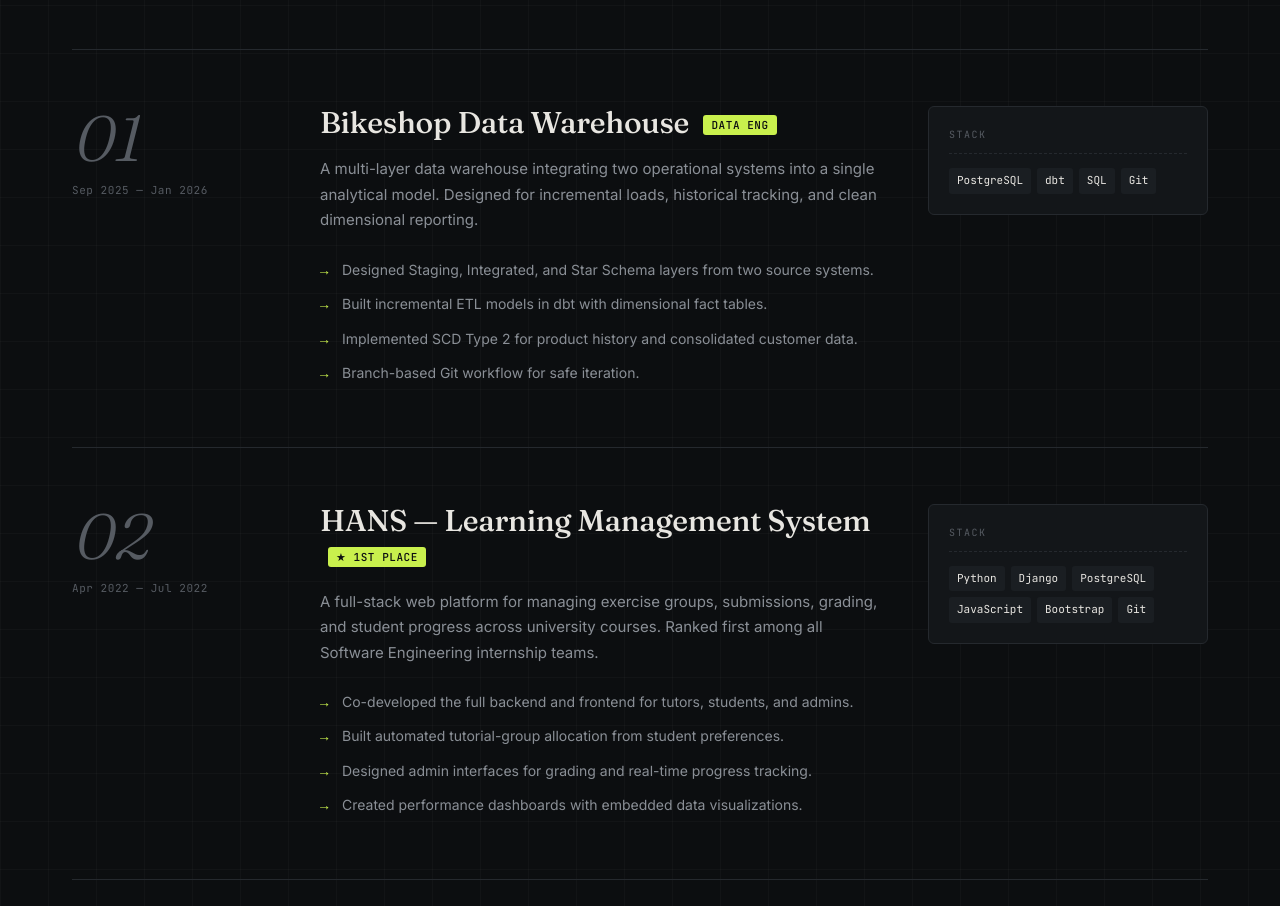
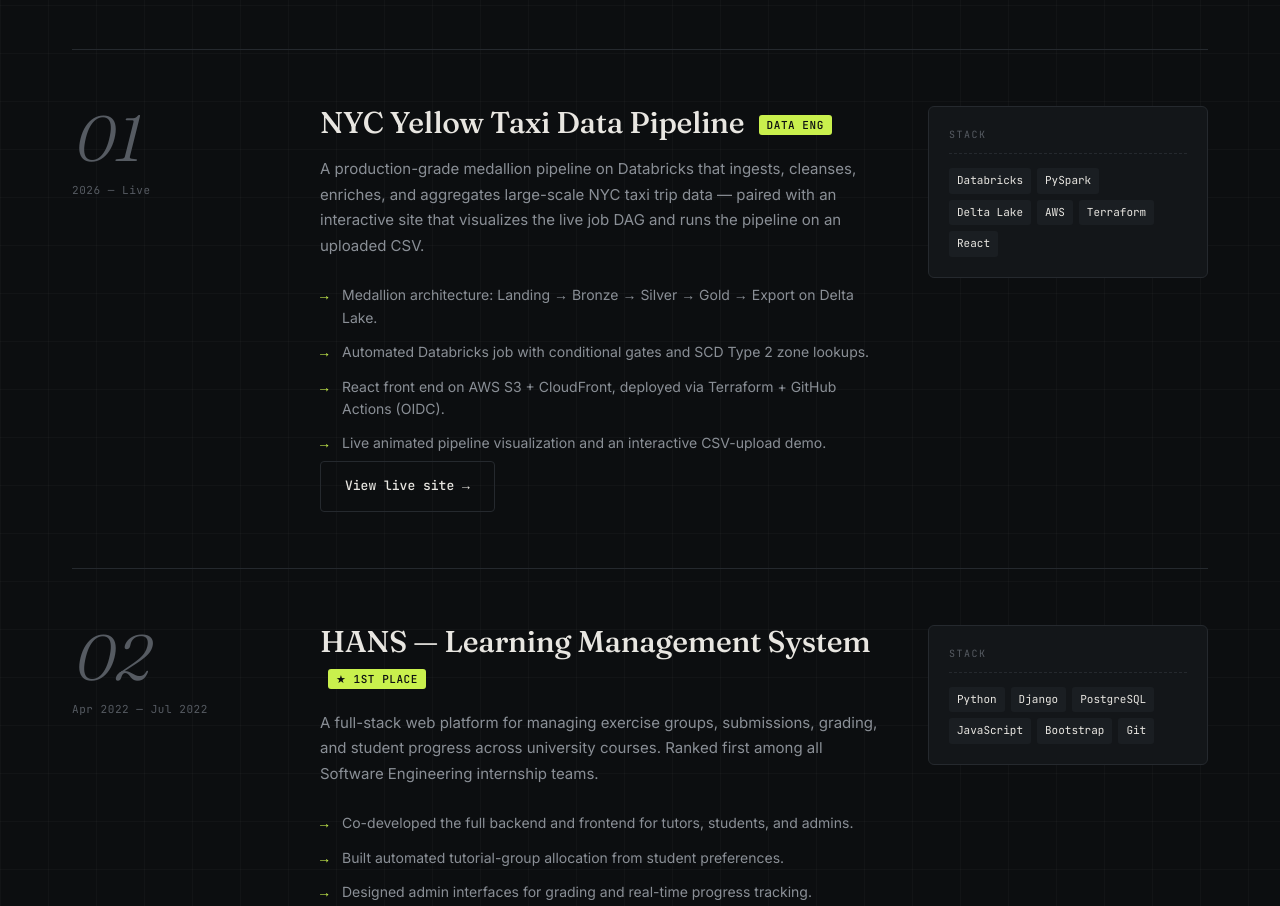
Before and after one commit to AhmedBenTourkia/portfolio, a website: page frontend/index.html in a window 1280 px wide. Shown: the part 1723-2629 px from the top of the page. Drawn offline with Linux system fonts and the light colour scheme.

Commit message:
Feature: Added a link to nyc-taxi website

```diff
--- a/frontend/index.html
+++ b/frontend/index.html
@@ -1023,35 +1023,41 @@
         <article class="project">
           <div>
             <div class="project-num">01</div>
-            <div class="project-date">Sep 2025 — Jan 2026</div>
+            <div class="project-date">2026 — Live</div>
           </div>
           <div class="project-body">
-            <h3 data-i18n-html="projects.p1.title">
-              Bikeshop Data Warehouse <span class="badge">DATA ENG</span>
-            </h3>
-            <p class="project-desc" data-i18n="projects.p1.desc">
-              A multi-layer data warehouse integrating two operational systems into a single
-              analytical model. Designed for incremental loads, historical tracking, and clean
-              dimensional reporting.
+            <h3>NYC Yellow Taxi Data Pipeline <span class="badge">DATA ENG</span></h3>
+            <p class="project-desc">
+              A production-grade medallion pipeline on Databricks that ingests, cleanses, enriches,
+              and aggregates large-scale NYC taxi trip data — paired with an interactive site that
+              visualizes the live job DAG and runs the pipeline on an uploaded CSV.
             </p>
             <ul class="project-bullets">
-              <li data-i18n="projects.p1.b1">
-                Designed Staging, Integrated, and Star Schema layers from two source systems.
+              <li>
+                Medallion architecture: Landing → Bronze → Silver → Gold → Export on Delta Lake.
               </li>
-              <li data-i18n="projects.p1.b2">
-                Built incremental ETL models in dbt with dimensional fact tables.
+              <li>Automated Databricks job with conditional gates and SCD Type 2 zone lookups.</li>
+              <li>
+                React front end on AWS S3 + CloudFront, deployed via Terraform + GitHub Actions
+                (OIDC).
               </li>
-              <li data-i18n="projects.p1.b3">
-                Implemented SCD Type 2 for product history and consolidated customer data.
-              </li>
-              <li data-i18n="projects.p1.b4">Branch-based Git workflow for safe iteration.</li>
+              <li>Live animated pipeline visualization and an interactive CSV-upload demo.</li>
             </ul>
+            <a
+              class="btn btn-ghost"
+              href="https://nyctaxi.ahmedbentourkia.click"
+              target="_blank"
+              rel="noopener"
+            >
+              View live site →
+            </a>
           </div>
           <aside class="project-stack">
-            <div class="project-stack-label" data-i18n="projects.stack">Stack</div>
+            <div class="project-stack-label">Stack</div>
             <div class="project-stack-tags">
-              <span class="stack-tag">PostgreSQL</span><span class="stack-tag">dbt</span>
-              <span class="stack-tag">SQL</span><span class="stack-tag">Git</span>
+              <span class="stack-tag">Databricks</span><span class="stack-tag">PySpark</span>
+              <span class="stack-tag">Delta Lake</span><span class="stack-tag">AWS</span>
+              <span class="stack-tag">Terraform</span><span class="stack-tag">React</span>
             </div>
           </aside>
         </article>
```
